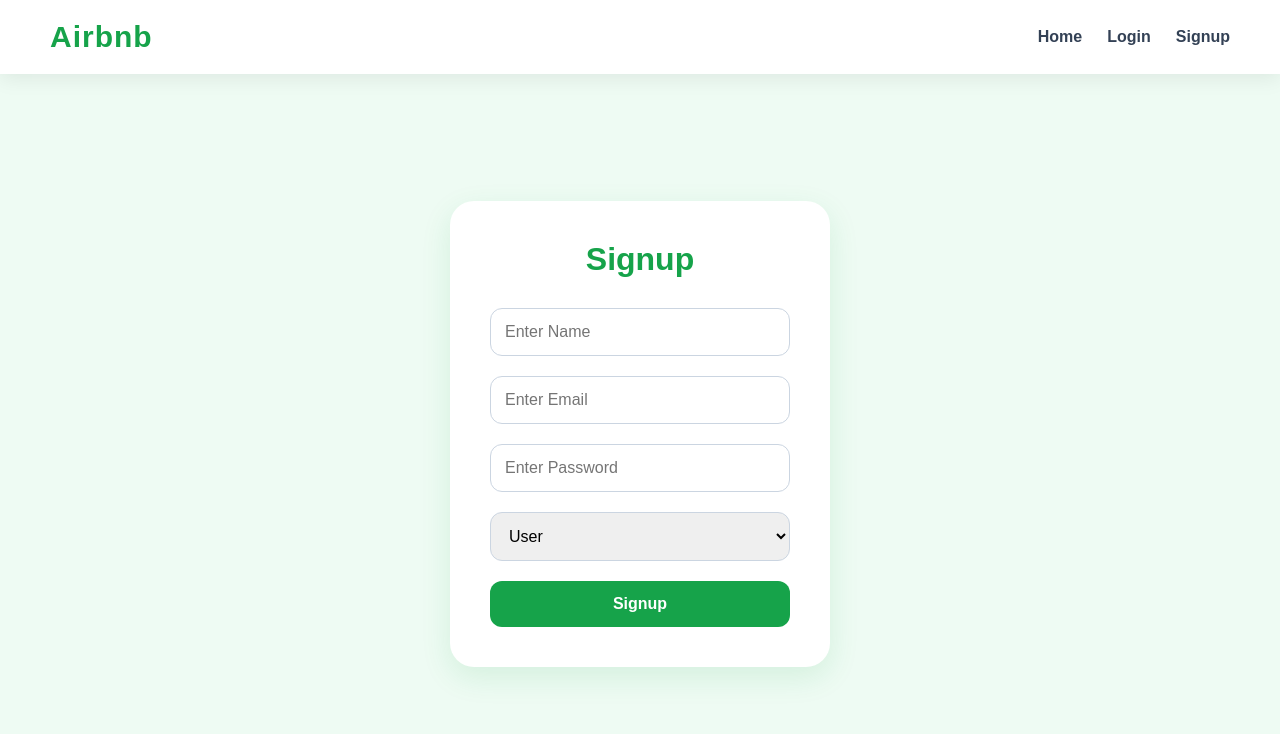
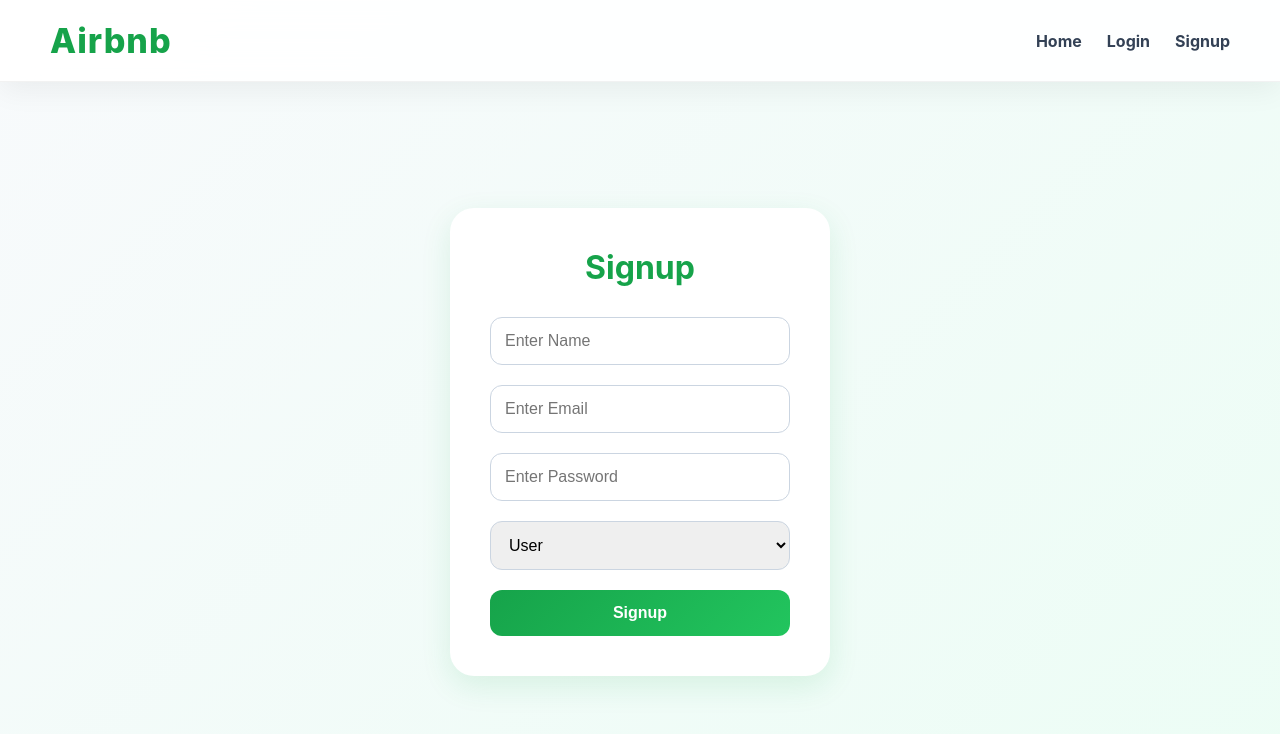
Before and after one commit to sahas123774/airbnb-mern-clone, a React (Vite) app in the folder frontend/: page /signup in a window 1280 px wide. Shown: the top 734 px of the page. Built offline with nearby package versions, Linux system fonts and the light colour scheme.

Commit message:
Added AI assistant and UI improvements

```diff
--- a/frontend/src/index.css
+++ b/frontend/src/index.css
@@ -1030,3 +1030,313 @@ main{
 
   line-height:1.8;
 }
+
+/* ==========================
+   PREMIUM UI OVERRIDES
+========================== */
+
+body{
+
+  font-family:
+    Inter,
+    Arial,
+    sans-serif;
+
+  background:
+    linear-gradient(
+      135deg,
+      #f8fafc 0%,
+      #ecfdf5 100%
+    );
+
+  color:#111827;
+}
+
+/* NAVBAR */
+
+.navbar{
+
+  background:
+    rgba(255,255,255,0.9);
+
+  backdrop-filter:
+    blur(18px);
+
+  border-bottom:
+    1px solid rgba(0,0,0,0.05);
+
+  box-shadow:
+    0 8px 30px rgba(0,0,0,0.06);
+}
+
+.logo{
+
+  font-size:34px;
+
+  font-weight:800;
+}
+
+/* BUTTONS */
+
+.ai-btn,
+.logout-btn,
+.edit-btn,
+.favorite-btn,
+.booking-form button,
+.search-bar button,
+.auth-form button{
+
+  background:
+    linear-gradient(
+      135deg,
+      #16a34a,
+      #22c55e
+    );
+
+  border:none;
+
+  transition:.3s;
+}
+
+.ai-btn:hover,
+.logout-btn:hover,
+.edit-btn:hover,
+.favorite-btn:hover,
+.booking-form button:hover,
+.search-bar button:hover,
+.auth-form button:hover{
+
+  transform:
+    translateY(-3px);
+
+  box-shadow:
+    0 12px 25px rgba(22,163,74,0.25);
+}
+
+/* PROPERTY CARD */
+
+.property-card{
+
+  border-radius:28px;
+
+  overflow:hidden;
+
+  box-shadow:
+    0 15px 35px rgba(0,0,0,0.08);
+
+  transition:.35s;
+}
+
+.property-card:hover{
+
+  transform:
+    translateY(-10px)
+    scale(1.02);
+
+  box-shadow:
+    0 20px 45px rgba(22,163,74,0.18);
+}
+
+.property-card img{
+
+  height:260px;
+
+  transition:.4s;
+}
+
+.property-card:hover img{
+
+  transform:scale(1.05);
+}
+
+/* DETAILS */
+
+.details-page{
+
+  border-radius:32px;
+
+  box-shadow:
+    0 20px 50px rgba(0,0,0,0.08);
+}
+
+/* AI PAGE */
+
+.ai-page{
+
+  padding:50px;
+}
+
+.ai-container{
+
+  max-width:1100px;
+
+  background:
+    rgba(255,255,255,0.8);
+
+  backdrop-filter:
+    blur(20px);
+
+  border:
+    1px solid rgba(255,255,255,0.4);
+
+  border-radius:32px;
+
+  box-shadow:
+    0 25px 60px rgba(0,0,0,0.08);
+}
+
+.ai-container h1{
+
+  font-size:52px;
+
+  font-weight:800;
+
+  color:#16a34a;
+}
+
+.ai-subtitle{
+
+  font-size:18px;
+
+  margin-bottom:30px;
+}
+
+/* INPUT */
+
+.ai-input{
+
+  min-height:140px;
+
+  border-radius:20px;
+
+  font-size:18px;
+
+  padding:20px;
+
+  border:
+    2px solid #d1fae5;
+}
+
+.ai-input:focus{
+
+  border-color:#22c55e;
+
+  box-shadow:
+    0 0 0 5px rgba(34,197,94,0.15);
+}
+
+/* CHAT */
+
+.chat-container{
+
+  margin-top:35px;
+
+  display:flex;
+
+  flex-direction:column;
+
+  gap:20px;
+}
+
+/* USER MESSAGE */
+
+.user-message{
+
+  align-self:flex-end;
+
+  max-width:75%;
+
+  background:
+    linear-gradient(
+      135deg,
+      #16a34a,
+      #22c55e
+    );
+
+  color:white;
+
+  padding:20px;
+
+  border-radius:
+    24px 24px 8px 24px;
+
+  box-shadow:
+    0 12px 30px rgba(22,163,74,0.25);
+}
+
+/* AI MESSAGE */
+
+.ai-message{
+
+  align-self:flex-start;
+
+  max-width:80%;
+
+  background:white;
+
+  border-left:
+    6px solid #16a34a;
+
+  padding:22px;
+
+  border-radius:22px;
+
+  box-shadow:
+    0 10px 30px rgba(0,0,0,0.06);
+}
+
+.ai-message strong{
+
+  color:#16a34a;
+
+  font-size:18px;
+}
+
+.ai-message p{
+
+  line-height:1.9;
+
+  color:#334155;
+}
+
+/* DASHBOARD */
+
+.stat-card{
+
+  border-radius:24px;
+
+  transition:.3s;
+}
+
+.stat-card:hover{
+
+  transform:
+    translateY(-6px);
+
+  box-shadow:
+    0 15px 35px rgba(22,163,74,0.15);
+}
+
+/* REVIEWS */
+
+.review-card{
+
+  border-radius:20px;
+
+  box-shadow:
+    0 10px 25px rgba(0,0,0,0.05);
+}
+
+/* SCROLLBAR */
+
+::-webkit-scrollbar{
+
+  width:10px;
+}
+
+::-webkit-scrollbar-thumb{
+
+  background:#22c55e;
+
+  border-radius:10px;
+}
--- a/frontend/src/pages/AIAssistant.jsx
+++ b/frontend/src/pages/AIAssistant.jsx
@@ -33,7 +33,7 @@ function AIAssistant() {
       const response =
         await axios.post(
 
-          'http://localhost:5000/api/ai/chat',
+          'http://airbnb-backend-cpov.onrender.com/api/ai/chat',
 
           {
             message: userMessage
--- a/frontend/src/pages/PropertyDetails.jsx
+++ b/frontend/src/pages/PropertyDetails.jsx
@@ -278,7 +278,7 @@ function PropertyDetails() {
       const response =
         await axios.post(
 
-          'http://localhost:5000/api/bookings',
+          'http://airbnb-backend-cpov.onrender.com/api/bookings',
 
           {
 
@@ -333,7 +333,7 @@ function PropertyDetails() {
       const response =
         await axios.post(
 
-          'http://localhost:5000/api/favorites',
+          'http://airbnb-backend-cpov.onrender.com/api/favorites',
 
           {
 
@@ -374,7 +374,7 @@ function PropertyDetails() {
       const response =
         await axios.post(
 
-          'http://localhost:5000/api/reviews',
+          'http://airbnb-backend-cpov.onrender.com/api/reviews',
 
           {
 
```
